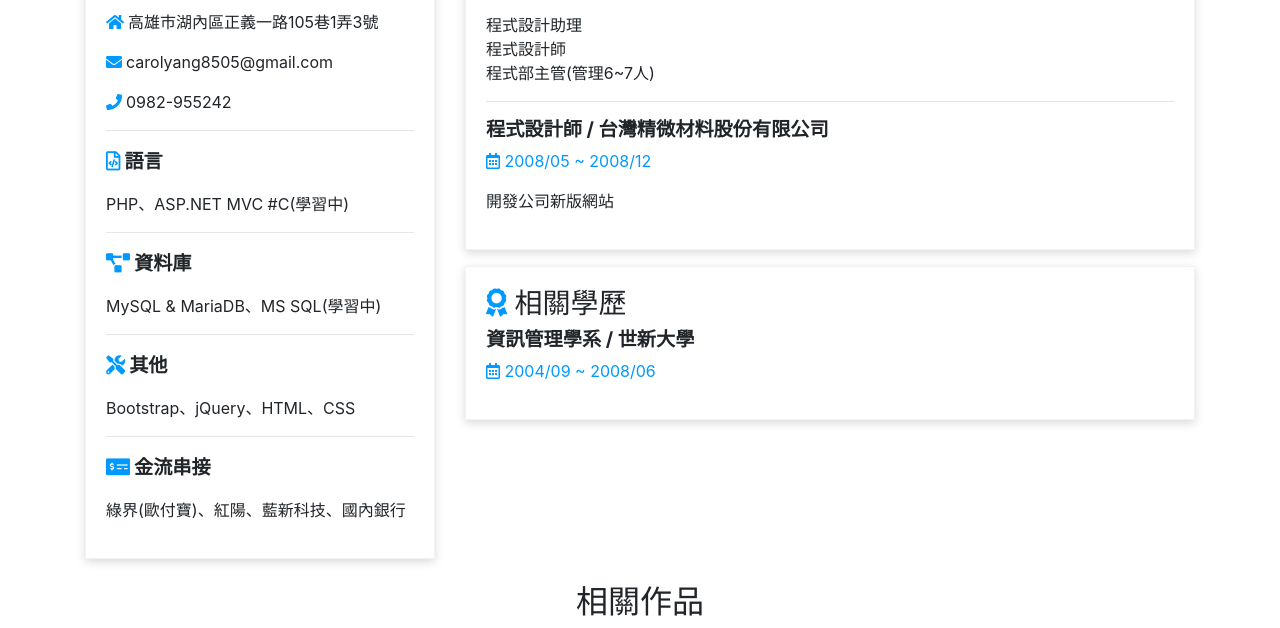
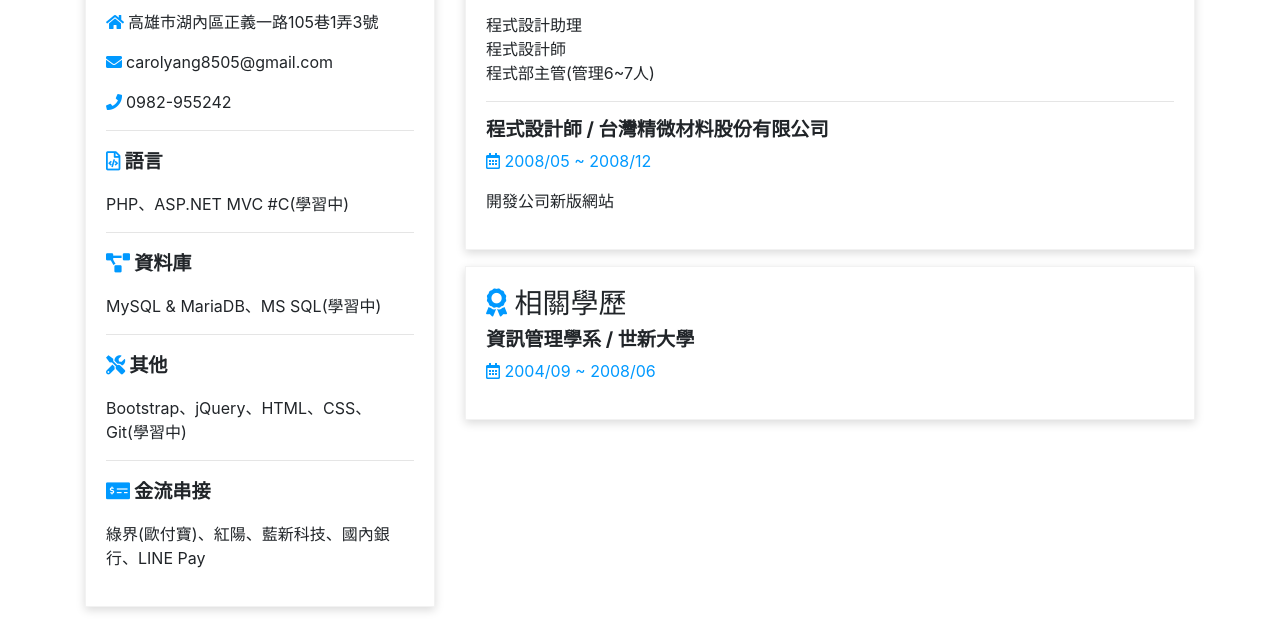
Before and after one commit to carolyang8505/works, a plain HTML site: page index.html in a window 1280 px wide. Shown: the part 145-773 px from the top of the page. Drawn offline with Linux system fonts and the light colour scheme.

Commit message:
update content

```diff
--- a/index.html
+++ b/index.html
@@ -44,10 +44,10 @@
               <p>MySQL & MariaDB、MS SQL(學習中)</p>
               <hr>
               <p class="text-lg"><b><i class="fas fa-tools pr-1 text-blue"></i>其他</b></p>
-              <p>Bootstrap、jQuery、HTML、CSS</p>
+              <p>Bootstrap、jQuery、HTML、CSS、Git(學習中)</p>
               <hr>
               <p class="text-lg"><b><i class="fas fa-money-check-alt pr-1 text-blue"></i>金流串接</b></p>
-              <p>綠界(歐付寶)、紅陽、藍新科技、國內銀行</p>
+              <p>綠界(歐付寶)、紅陽、藍新科技、國內銀行、LINE Pay</p>
             </div>
           </div>
         </div>
```
